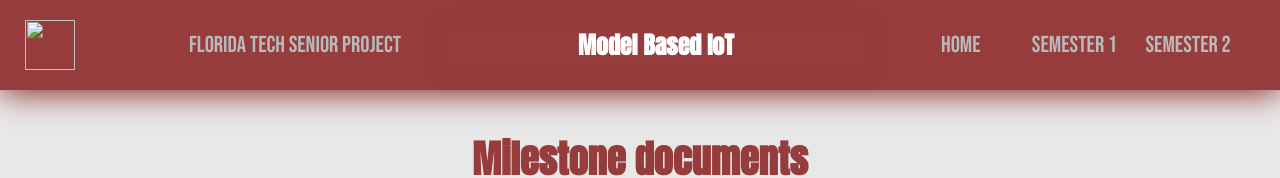
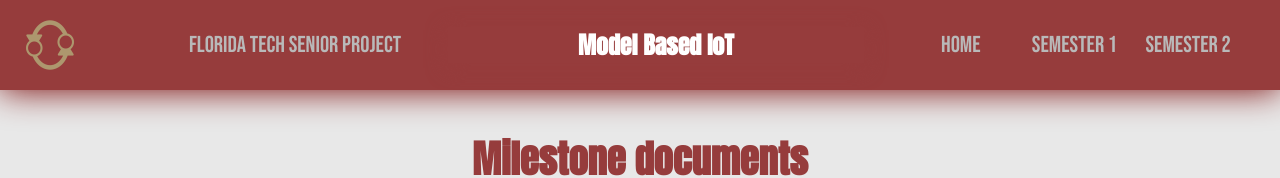
Before and after one commit to TCC2021SeniorProject/TCC2021SeniorProject.github.io, a plain HTML site: page src/html/milestones.html in a window 1280 px wide. Shown: the top 178 px of the page. Drawn offline with nearby package versions, Linux system fonts and the light colour scheme.

Commit message:
Update milestones.html

```diff
--- a/src/html/milestones.html
+++ b/src/html/milestones.html
@@ -35,7 +35,7 @@
     <header id="top">
         <nav id="nav_bar">
         <a id="nav_bar_icon" href="../../index.html">
-            <img src="./src/img/icons/basic_logo.ico" alt="" class="image">
+            <img src="../img/icons/basic_logo.ico" alt="" class="image">
         </a>
         <a id="nav_bar_link" href="../../index.html">
             <p class="nav_title">Florida Tech Senior Project</p>
```
